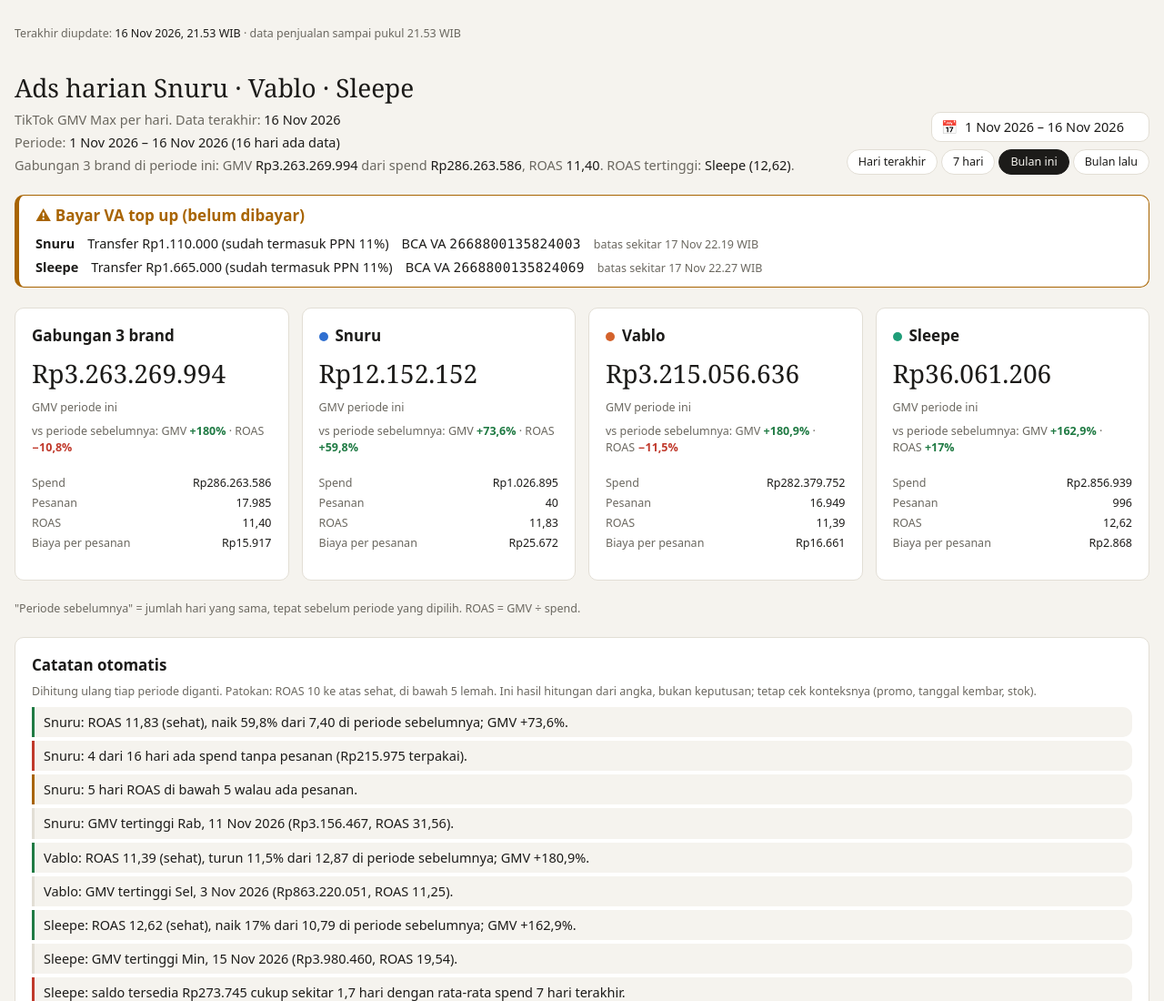
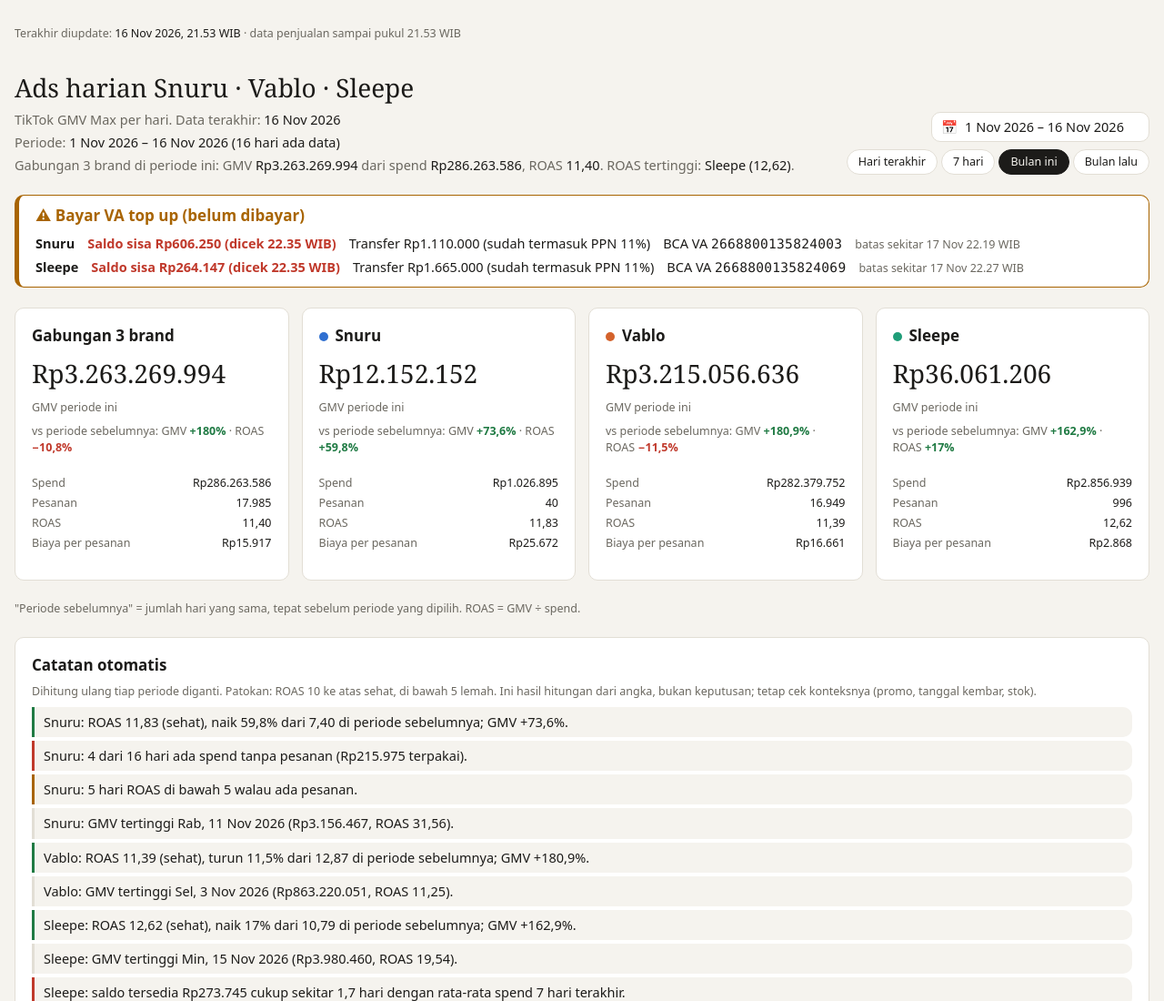
Before and after one commit to duthae12/adsreport, a plain HTML site: page index.html in a window 1280 px wide. Shown: the top 1100 px of the page at 91% size. Drawn offline with Linux system fonts and the light colour scheme.

Commit message:
Banner VA: tambah saldo sisa Snuru dan Sleepe (dicek 22.35 WIB)
Co-Authored-By: Claude Sonnet 5.5 <noreply@anthropic.com>
Claude-Session: https://claude.ai/code/session_01RoPTR1aZa77rNNJXfGvC5j

```diff
--- a/index.html
+++ b/index.html
@@ -126,6 +126,7 @@
   .ah-va-list b { font-weight: var(--cds-font-weight-medium); }
   .ah-va-num { font-family: ui-monospace, SFMono-Regular, Menlo, Consolas, monospace; letter-spacing: .02em; user-select: all; }
   .ah-va-due { color: var(--color-fg-muted); font-size: var(--cds-font-size-caption); }
+  .ah-va-bal { font-weight: var(--cds-font-weight-medium); color: var(--color-bad); }
 </style>
 
 <div class="ah">
@@ -155,7 +156,7 @@
   </div>
 
   <div id="va-banner" class="ah-va" role="alert" hidden></div>
-  <script type="application/json" id="va-data">[{"brand":"Snuru","amount":1110000,"bank":"BCA","va":"2668800135824003","due":"2026-11-17 22:19"},{"brand":"Sleepe","amount":1665000,"bank":"BCA","va":"2668800135824069","due":"2026-11-17 22:27"}]</script>
+  <script type="application/json" id="va-data">[{"brand":"Snuru","cash":606250,"checked":"2026-11-16 22:35","amount":1110000,"bank":"BCA","va":"2668800135824003","due":"2026-11-17 22:19"},{"brand":"Sleepe","cash":264147,"checked":"2026-11-16 22:35","amount":1665000,"bank":"BCA","va":"2668800135824069","due":"2026-11-17 22:27"}]</script>
 
   <section class="ah-cards" aria-label="Total periode per brand">
     <div class="ah-card" id="gabungan">
@@ -370,7 +371,12 @@
       var amt = document.createElement('span'); amt.textContent = 'Transfer Rp' + idr.format(x.amount) + ' (sudah termasuk PPN 11%)';
       var va = document.createElement('span'); va.append((x.bank || 'BCA') + ' VA ');
       var n = document.createElement('span'); n.className = 'ah-va-num'; n.textContent = x.va; va.append(n);
-      li.append(b, amt, va);
+      var bal = null;
+      if (x.cash != null) {
+        bal = document.createElement('span'); bal.className = 'ah-va-bal';
+        bal.textContent = 'Saldo sisa Rp' + idr.format(x.cash) + (x.checked ? ' (dicek ' + x.checked.slice(11, 16).replace(':', '.') + ' WIB)' : '');
+      }
+      li.append(b); if (bal) li.append(bal); li.append(amt, va);
       if (x.due) {
         var d = x.due, due = document.createElement('span'); due.className = 'ah-va-due';
         due.textContent = 'batas sekitar ' + Number(d.slice(8, 10)) + ' ' + MON[Number(d.slice(5, 7)) - 1] + ' ' + d.slice(11, 16).replace(':', '.') + ' WIB';
```
